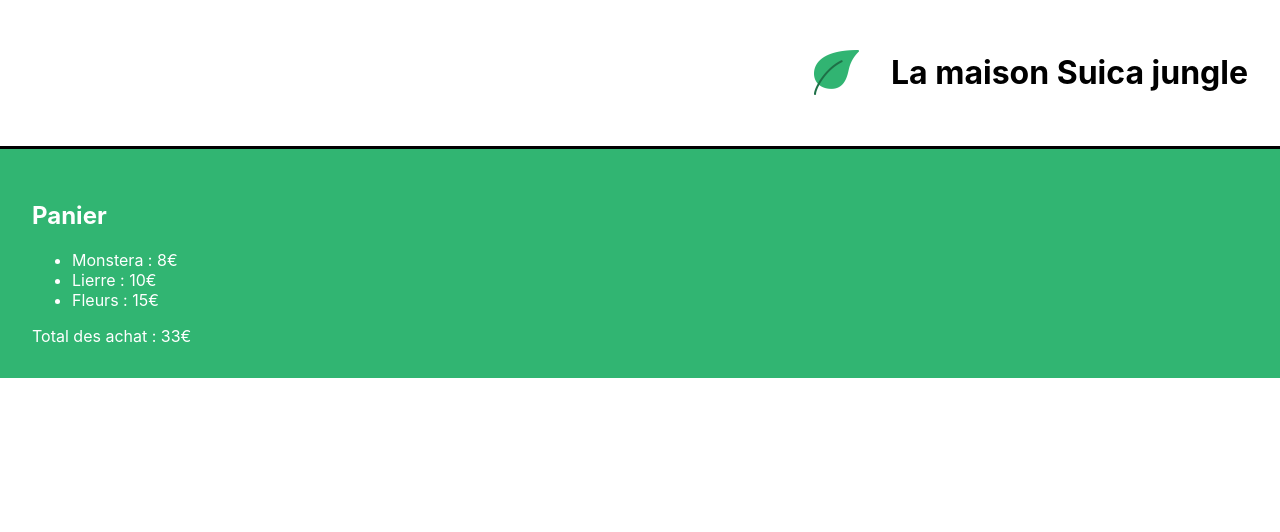
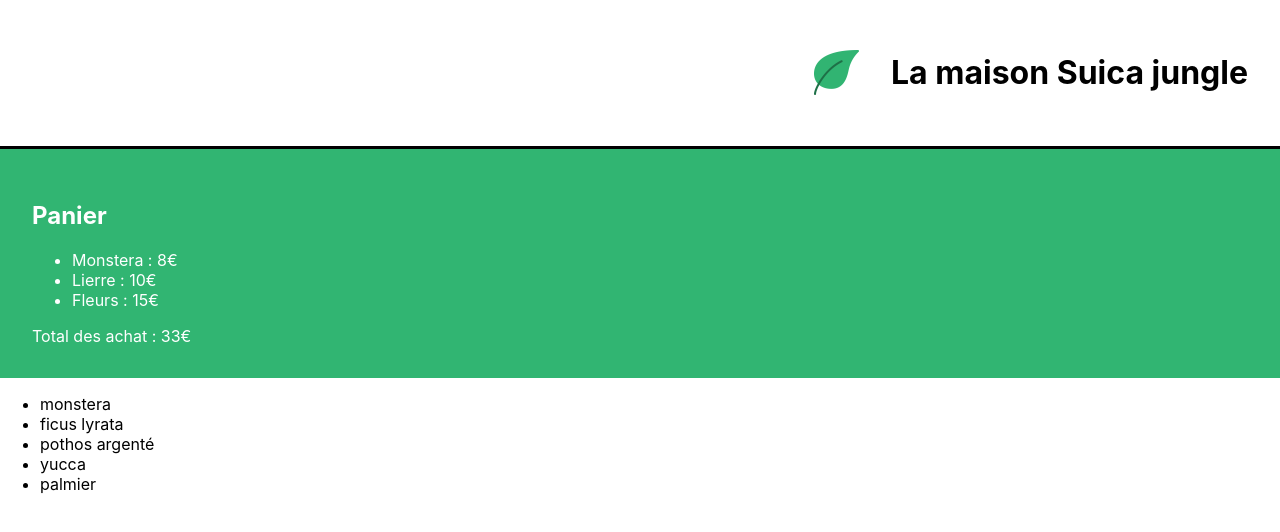
Before and after one commit to AlaskanMute/la-maison-jungle, a React (Create React App) app: page / in a window 1280 px wide. Shown: the top 532 px of the page. Built offline with nearby package versions, Linux system fonts and the light colour scheme.

Commit message:
Add shoppinglist to app.js

```diff
--- a/src/components/App.js
+++ b/src/components/App.js
@@ -1,11 +1,13 @@
 import Banner from './Banner';
 import Cart from './Cart'
+import ShoppingList from './ShoppingList'
 
 function App() {
   return  (
           <div>
                 <Banner/>
                 <Cart/>
+                <ShoppingList/>
           </div>
   )
 }
```
Also changed, not shown: src/components/ShoppingList.js (renamed from src/components/ShppongList.js).
